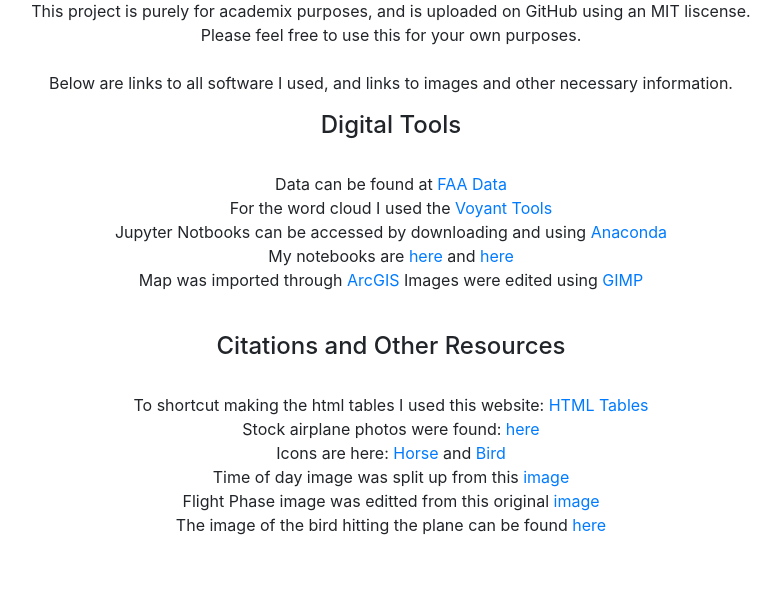
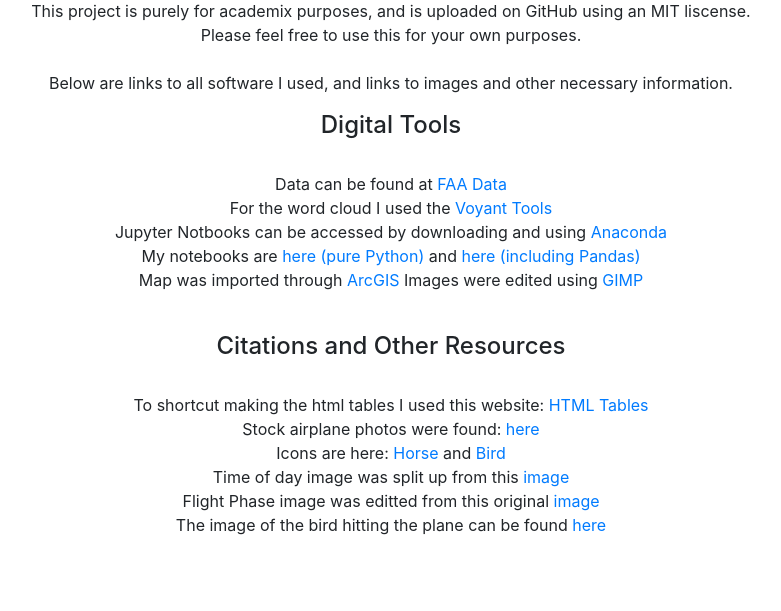
Before and after one commit to AlexSanford13/Planes_vs_Animals, a website with bundled scripts: page index.html in a window 1280 px wide. Shown: the part 8232-8843 px from the top of the page, without its empty margins (249-1030 px from the left). Built offline with nearby package versions, Linux system fonts and the light colour scheme.

Commit message:
Fixed broken links to Jupyter Notebooks

```diff
--- a/index.html
+++ b/index.html
@@ -1185,7 +1185,7 @@
         Data can be found at <a href="https://wildlife.faa.gov/database.aspx">FAA Data</a><br />
         For the word cloud I used the <a href="http://voyant-tools.org/">Voyant Tools</a><br />
         Jupyter Notbooks can be accessed by downloading and using <a href="https://www.anaconda.com/download/#linux>">Anaconda</a><br />
-        My notebooks are <a href="">here</a> and <a href="">here</a><br />
+        My notebooks are <a href="https://github.com/AlexSanford13/Planes_vs_Animals/blob/master/jupyter/Data_Analysis.ipynb">here (pure Python)</a> and <a href="https://github.com/AlexSanford13/Planes_vs_Animals/blob/master/jupyter/Pandas_Data_Analysis.ipynb">here (including Pandas)</a><br />
         Map was imported through <a href="https://www.arcgis.com/home/signin.html">ArcGIS</a>
         Images were edited using <a href="https://www.gimp.org/">GIMP</a>
         </p>
```
